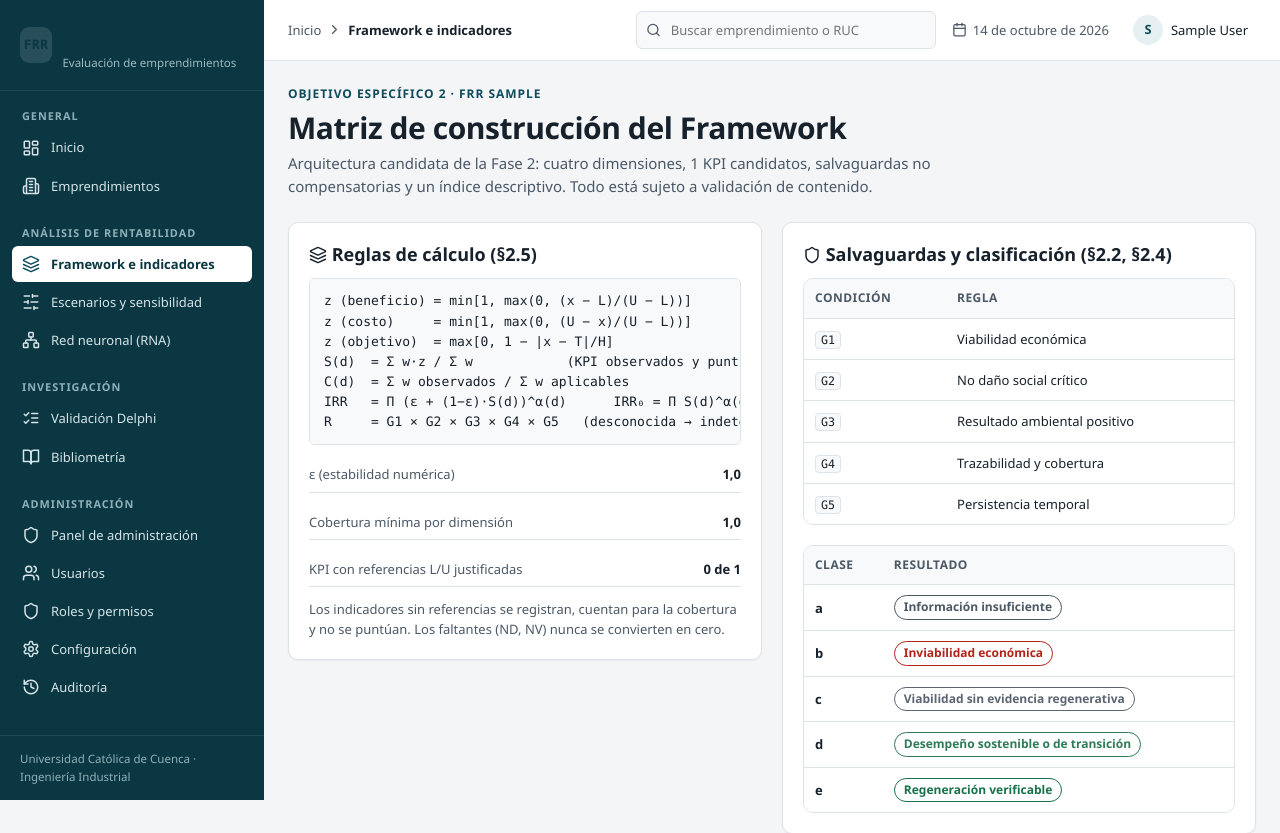
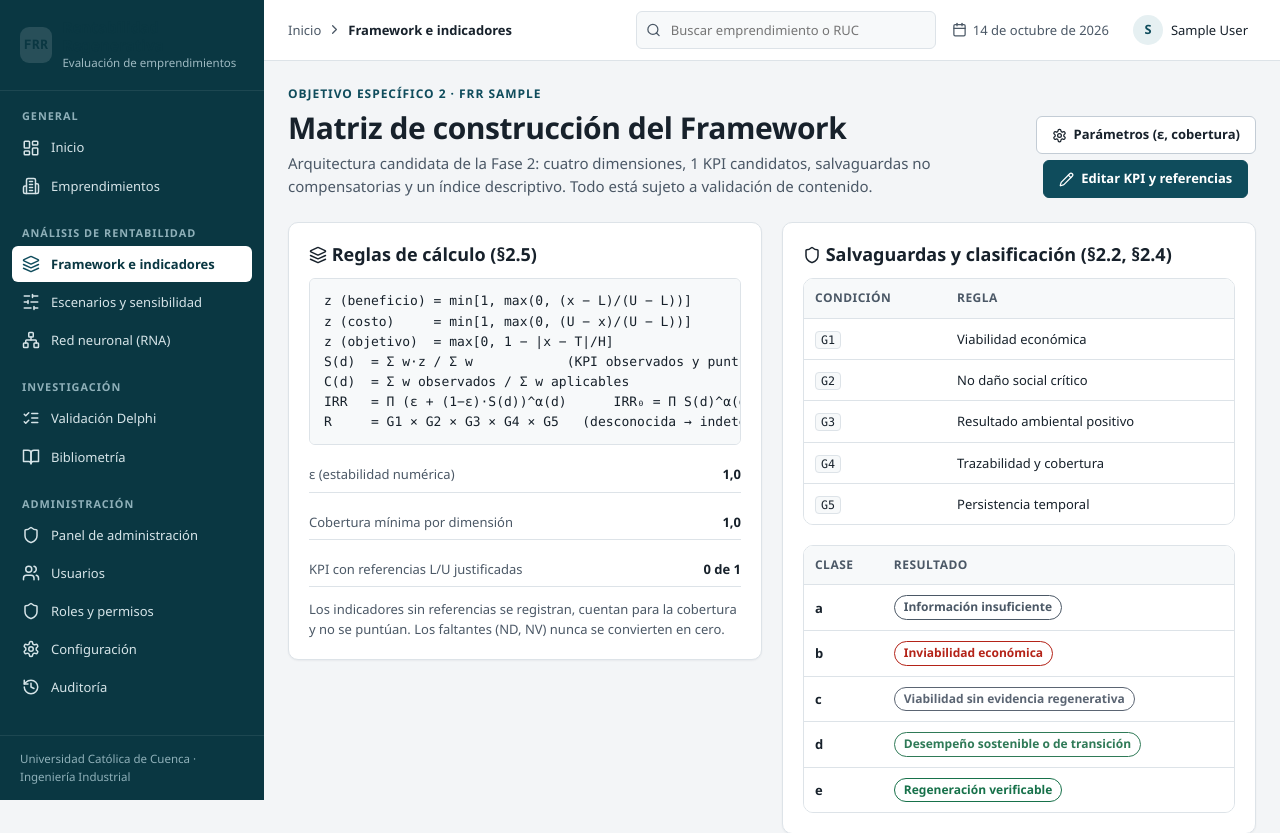
Before and after one commit to vpchimboc/rentabilidad-regenerativa, a Django app: page /framework/ in a window 1280 px wide. Shown: the top 833 px of the page. Run offline with Django 5.2, Linux system fonts and the light colour scheme; a user stored in the database is signed in; tables that the repository leaves empty hold one stand-in row (values such as "Sample post").

Commit message:
Acceso directo a la edición de KPI y referencias desde el Framework
Co-Authored-By: Claude Opus 5.5 <noreply@anthropic.com>

```diff
--- a/framework/admin.py
+++ b/framework/admin.py
@@ -31,6 +31,8 @@ class VariableAdmin(admin.ModelAdmin):
 @admin.register(Indicador)
 class IndicadorAdmin(admin.ModelAdmin):
     list_display = ("codigo", "nombre", "variable", "estado", "rol", "tipo", "peso", "ref_l", "ref_u", "referencia_provisional")
+    list_editable = ("estado", "ref_l", "ref_u")
+    list_per_page = 50
     list_filter = ("variable__dimension", "estado", "rol", "tipo", "referencia_provisional")
     search_fields = ("codigo", "nombre")
     fieldsets = (
--- a/templates/framework/matriz.html
+++ b/templates/framework/matriz.html
@@ -11,6 +11,12 @@
     <p class="lede">Arquitectura candidata de la Fase 2: cuatro dimensiones, {{ total_kpi }} KPI candidatos,
       salvaguardas no compensatorias y un índice descriptivo. Todo está sujeto a validación de contenido.</p>
   </div>
+  {% if user.is_staff %}
+  <div class="acciones">
+    <a class="boton sec" href="/admin/framework/parametrosfrr/">{% icono "settings" "ico-sm" %}Parámetros (ε, cobertura)</a>
+    <a class="boton" href="/admin/framework/indicador/">{% icono "pencil" "ico-sm" %}Editar KPI y referencias</a>
+  </div>
+  {% endif %}
 </div>
 
 <div class="split">
```
